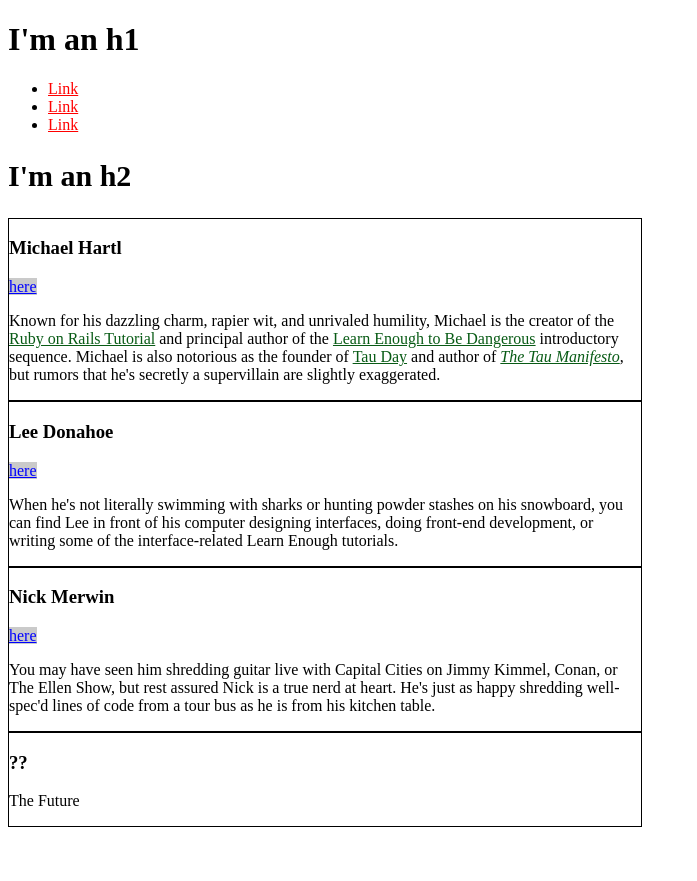
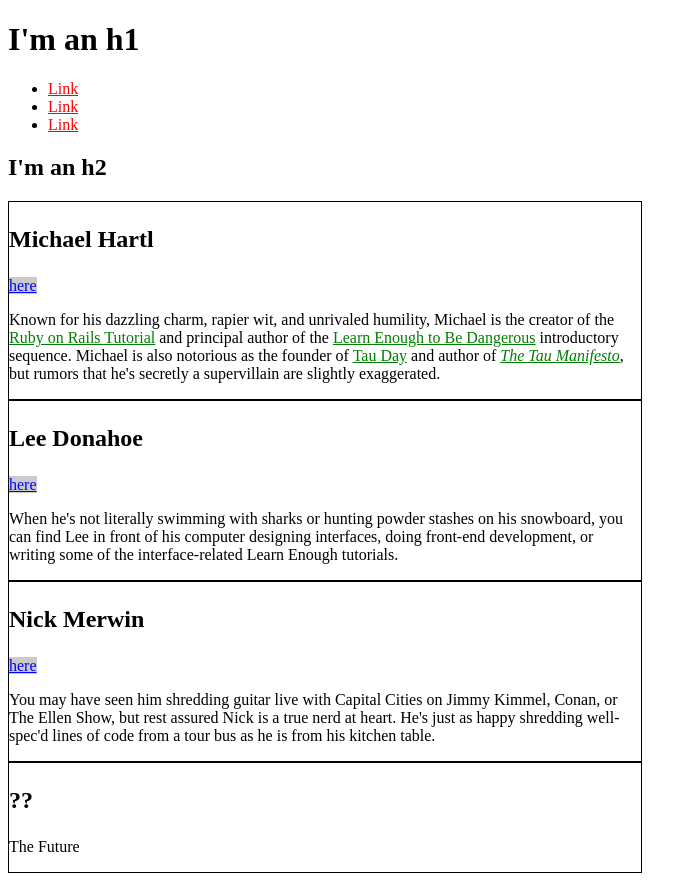
Before and after one commit to john-w-c/john-w-c.github.io, a plain HTML site: page index.html in a window 1280 px wide. Shown: the whole page, without its empty margins (0-697 px from the left). Before the commit the page ends 835 px from the top, so only its background shows below. Drawn offline with Linux system fonts and the light colour scheme.

Commit message:
Finish ch 3.6

```diff
--- a/index.html
+++ b/index.html
@@ -6,28 +6,32 @@
     <style>
       /* GLOBAL STYLES */
       a {
-        color: #ff0000;
+        color: #f00;
       }
-      h2 {
-        font-size: 30px;
-      }
-
 
       /* SOCIAL STYLES */
       .social-link {
-        color: #00f;
         background: rgba(150, 150, 150, 0.5);
+        color: blue;
       }
 
       /* BIO STYLES */
+      .bio-wrapper {
+        font-size: 24px;
+      }
       .bio-box {
-        border: 1px solid #000;
+        border: 1px solid black;
+        font-size: 1rem;
         width: 50%;
       }
+      .bio-box h3 {
+        font-size: 1.5em;
+      }
+      .bio-copy {
+        font-size: 1em;
+      }
       .bio-copy a {
-        color: rgb(8, 91, 21);
-      }
-      .bio-wrapper {
+        color: green;
       }
     </style>
   </head>
```
